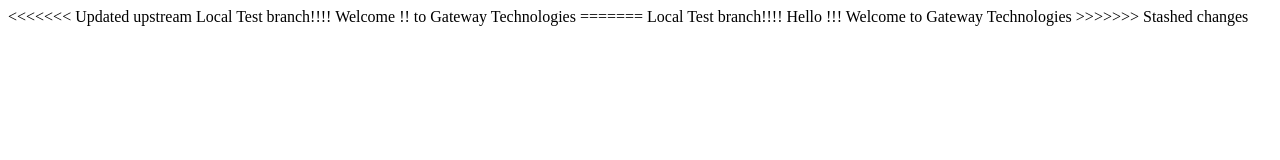
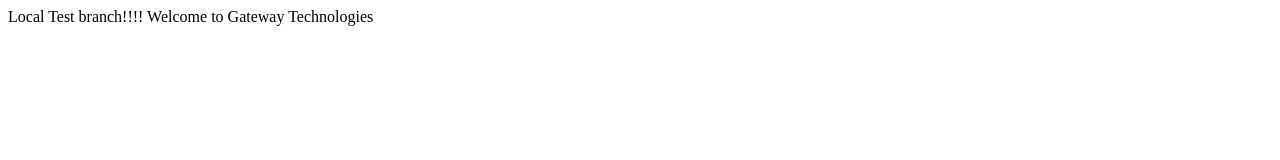
Before and after one commit to Nov-Batch-org/GatewayTech-UI, a plain HTML site: page index.html in a window 1280 px wide. Drawn offline with Linux system fonts and the light colour scheme.

Commit message:
Update index.html

```diff
--- a/index.html
+++ b/index.html
@@ -1,9 +1,5 @@
 <html>
 <body>
-<<<<<<< Updated upstream
-<b2> Local Test branch!!!!  Welcome !! to Gateway Technologies </b2>
-=======
-<b2> Local Test branch!!!! Hello !!! Welcome to Gateway Technologies </b2>
->>>>>>> Stashed changes
+<b2> Local Test branch!!!!  Welcome to Gateway Technologies </b2>
 </body>
 </html>
```
